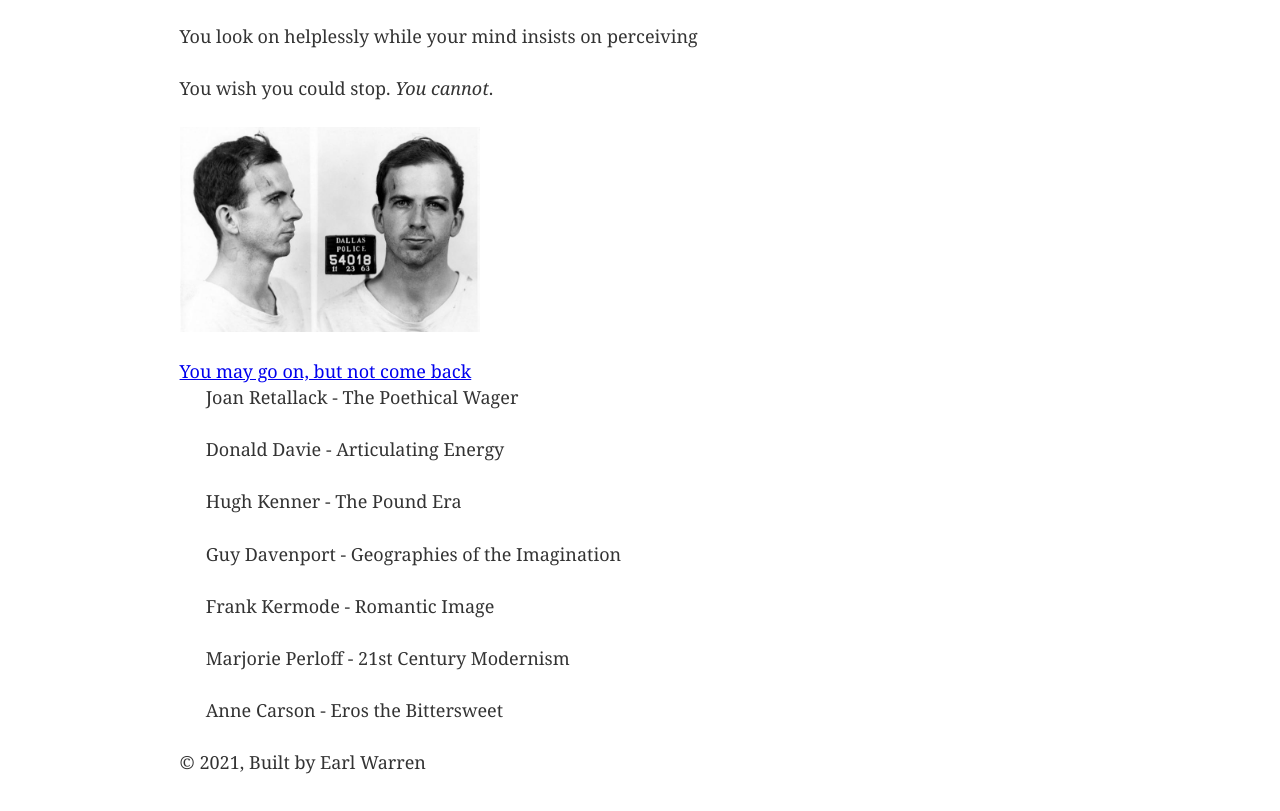
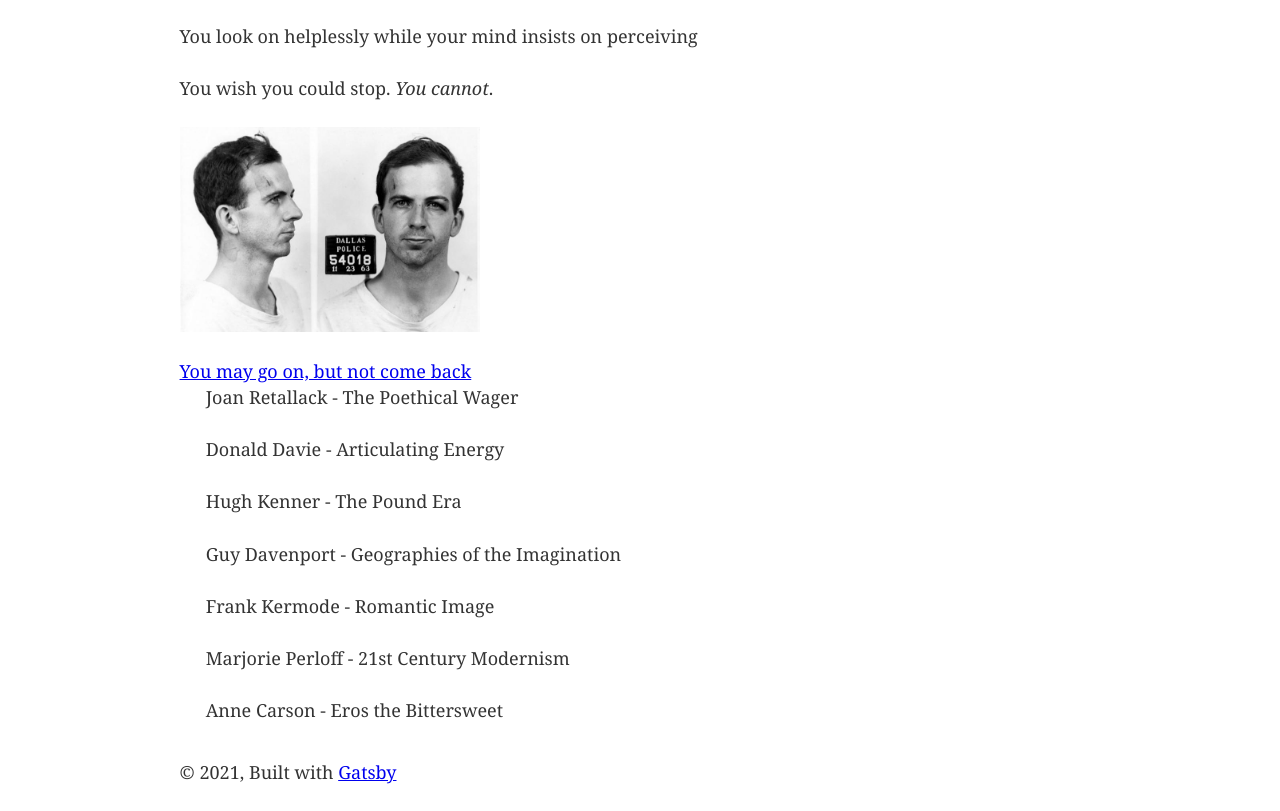
Before and after one commit to dara-kelly/ens-imaginarium, a Gatsby site: page / in a window 1280 px wide. Shown: the part 189-1000 px from the top of the page. Built offline with nearby package versions, Linux system fonts and the light colour scheme; Gatsby itself is replaced by a stand-in of ours.

Commit message:
Update layout.js
Reset to default

```diff
--- a/src/components/layout.js
+++ b/src/components/layout.js
@@ -5,7 +5,8 @@
  * See: https://www.gatsbyjs.org/docs/use-static-query/
  */
 
-import React from "react"
+
+import * as React from "react"
 import PropTypes from "prop-types"
 import { useStaticQuery, graphql } from "gatsby"
 
@@ -25,7 +26,7 @@ const Layout = ({ children }) => {
 
   return (
     <>
-      <Header siteTitle={data.site.siteMetadata.title} />
+      <Header siteTitle={data.site.siteMetadata?.title || `Title`} />
       <div
         style={{
           margin: `0 auto`,
@@ -34,8 +35,14 @@ const Layout = ({ children }) => {
         }}
       >
         <main>{children}</main>
-        <footer>
-          © {new Date().getFullYear()}, Built by Earl Warren
+        <footer
+          style={{
+            marginTop: `2rem`,
+          }}
+        >
+          © {new Date().getFullYear()}, Built with
+          {` `}
+          <a href="https://www.gatsbyjs.com">Gatsby</a>
         </footer>
       </div>
     </>
```
